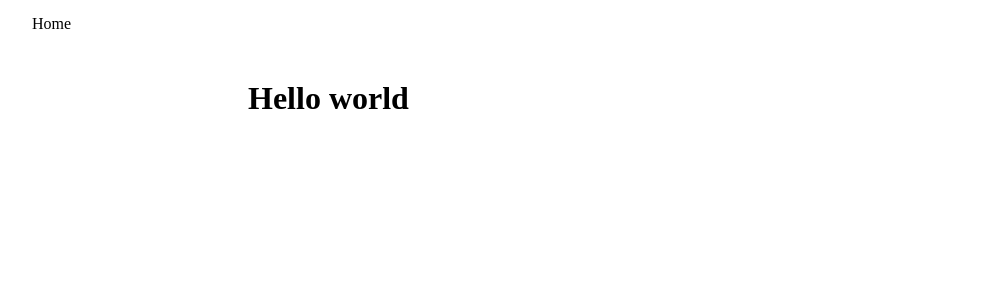
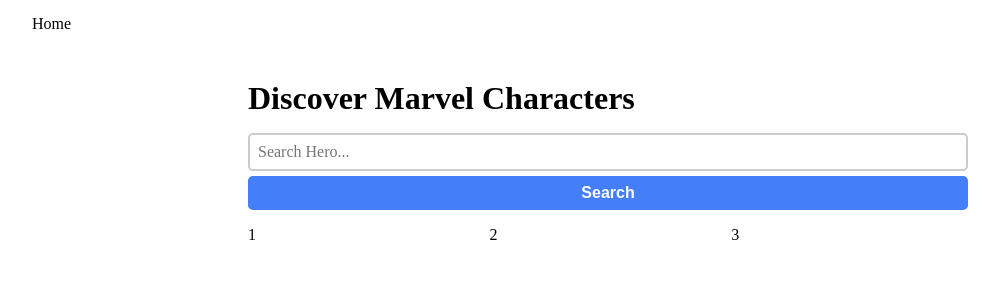
Before and after one commit to ShaunG219/marvel-api-react, a React (Create React App) app: page / in a window 1280 px wide. Shown: the top 300 px of the page, without its empty margins (32-1031 px from the left). Built offline with nearby package versions, Linux system fonts and the light colour scheme; no server answers; the HTML template or start-up script is replaced by a standard one.

Commit message:
Implemented two fetch functions
fetchCharacters searches for the all characters with the name that's searched and fetchSingleCharacter searches for a specific character by id only. Other components have also been modified.

```diff
--- a/package.json
+++ b/package.json
@@ -6,6 +6,7 @@
     "@testing-library/jest-dom": "^5.17.0",
     "@testing-library/react": "^13.4.0",
     "@testing-library/user-event": "^13.5.0",
+    "crypto-js": "^4.2.0",
     "react": "^18.3.1",
     "react-dom": "^18.3.1",
     "react-router-dom": "^6.26.1",
--- /dev/null
+++ b/src/components/Grid.jsx
@@ -0,0 +1,8 @@
+import React from 'react'
+
+
+export default function Grid({children}) {
+  return (
+    <div className = "grid">{children}</div>
+  )
+}
--- a/src/components/SearchBar.jsx
+++ b/src/components/SearchBar.jsx
@@ -1,10 +1,29 @@
-import React from 'react'
+import React, {useRef} from 'react';
 
-export default function SearchBar() {
+
+// Import utils
+import {fetchCharacters} from "../utils/utils";
+
+
+export default function SearchBar({setter}) {
+  let input = useRef("");
+
+  const handleClick = async (e) => {
+    e.preventDefault();
+    let value = input.current.value;
+    if(value === "") return;
+
+    try{
+      let heroes = await fetchCharacters(value)
+      setter(heroes);
+    }catch(err){
+      return console.error(err);
+    }
+  };
   return (
     <form>
-        <input type ="text" placeholder='Search Hero...'/>
-        <button>Search</button>
+      <input type ="text" placeholder= "Search Hero..." ref = {input} />
+      <button onClick={handleClick}>Search</button>
     </form>
-  )
+  );
 }
--- a/src/routes/Home.jsx
+++ b/src/routes/Home.jsx
@@ -1,12 +1,24 @@
-import React from 'react'
+import React from 'react';
+
+import {useState} from "react";
 
 // import components
 import Container from "../components/Container";
+import SearchBar from "../components/SearchBar";
+import Grid from "../components/Grid";
+
 
 export default function Home() {
+    const [heroes, setHeroes] = useState([]);
   return (
     <Container>
-      <h1>Hello world</h1>
+      <h1>Discover Marvel Characters</h1>
+      <SearchBar setter = {setHeroes}/>
+      <Grid>
+        <div>1</div>
+        <div>2</div>
+        <div>3</div>
+      </Grid>
     </Container>
   )
 }
--- /dev/null
+++ b/src/utils/utils.js
@@ -0,0 +1,51 @@
+import MD5 from 'crypto-js/md5'
+
+const API_URL = process.env.REACT_APP_BASE_URL;
+
+const getHash = (ts, secretKey, publicKey) => {
+    return MD5(ts + secretKey + publicKey).toString()
+}
+
+const fetchCharacters = async (value) => {
+    let baseUrl = `${API_URL}/v1/public/characters`;
+
+    let ts = Date.now().toString();
+    let apiKey = process.env.REACT_APP_API_KEY;
+    let privateKey = process.env.REACT_APP_PRIVATE_KEY;
+    let hash = getHash(ts, privateKey, apiKey);
+
+    let url = `${baseUrl}?ts=${ts}&apikey=${apiKey}&hash=${hash}&nameStartsWith=${value}`
+
+    try{
+        let response = await fetch(url)
+        let data = await response.json()
+        console.log(data);
+        return data
+    } catch (err){
+        console.error(err)
+        return
+    }
+}
+
+const fetchSingleCharacter = async (id) => {
+    let baseUrl = `${API_URL}/v1/public/characters/${id}`;
+
+    let ts = Date.now().toString();
+    let apiKey = process.env.REACT_APP_API_KEY;
+    let privateKey = process.env.REACT_APP_PRIVATE_KEY;
+    let hash = getHash(ts, privateKey, apiKey);
+
+    let url = `${baseUrl}?ts=${ts}&apikey=${apiKey}&hash=${hash}`
+
+    try{
+        let response = await fetch(url)
+        let data = await response.json()
+        console.log(data);
+        return data
+    } catch (err){
+        console.error(err)
+        return
+    }
+}
+
+export {fetchCharacters, fetchSingleCharacter};
```
Also changed, not shown: 1 other file (tests, documents, lock files or other folders).
